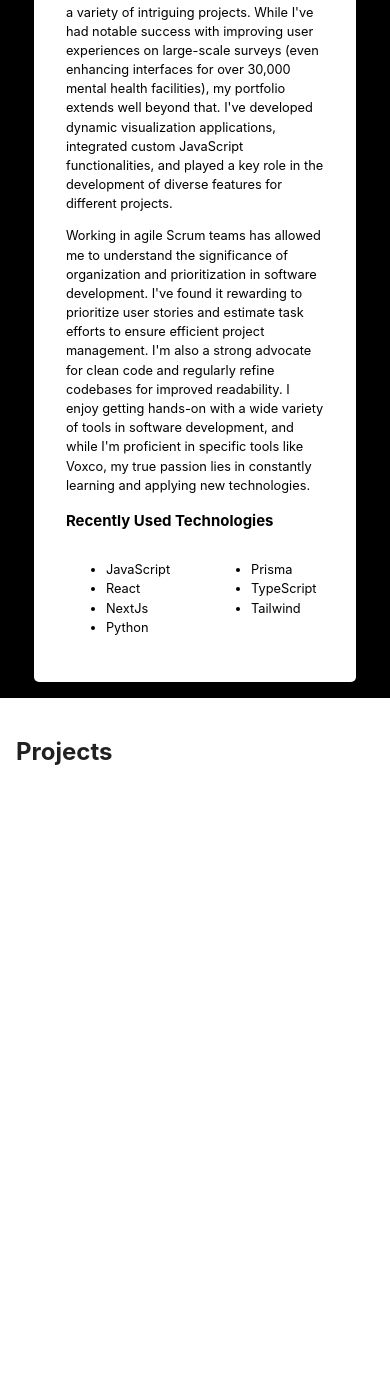
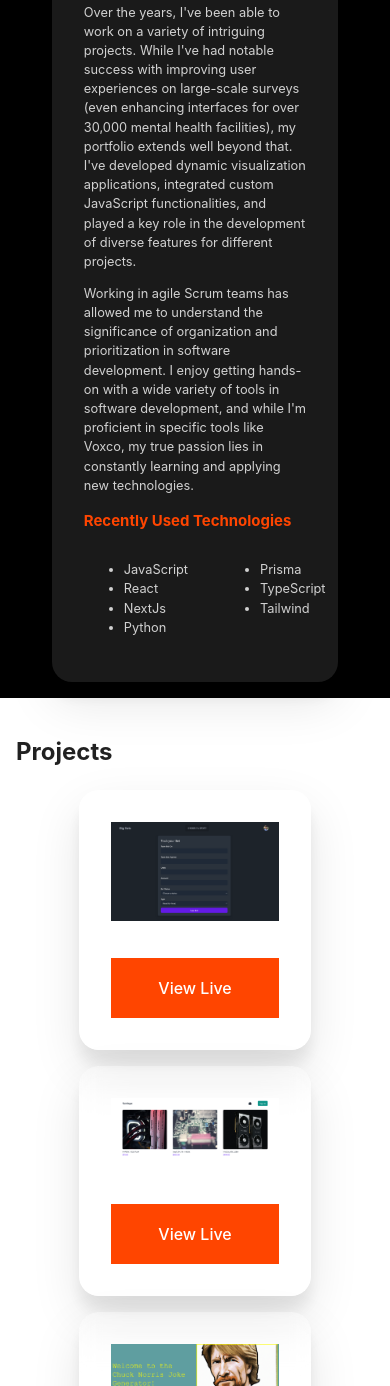
Before and after one commit to aalejan/Portfolio_NEW, a website built with Vite: page index.html in a window 390 px wide. Shown: the part 1230-2616 px from the top of the page. Built offline with nearby package versions, Linux system fonts and the light colour scheme.

Commit message:
created cards for each project that includes live link

```diff
--- a/index.html
+++ b/index.html
@@ -51,13 +51,10 @@
           <p>
             Working in agile Scrum teams has allowed me to understand the
             significance of organization and prioritization in software
-            development. I've found it rewarding to prioritize user stories and
-            estimate task efforts to ensure efficient project management. I'm
-            also a strong advocate for clean code and regularly refine codebases
-            for improved readability. I enjoy getting hands-on with a wide
-            variety of tools in software development, and while I'm proficient
-            in specific tools like Voxco, my true passion lies in constantly
-            learning and applying new technologies.
+            development. I enjoy getting hands-on with a wide variety of tools
+            in software development, and while I'm proficient in specific tools
+            like Voxco, my true passion lies in constantly learning and applying
+            new technologies.
           </p>
 
           <h3>Recently Used Technologies</h3>
@@ -83,7 +80,25 @@
     </section>
     <section id="projects">
       <h2>Projects</h2>
-      <!-- Add your projects here -->
+      <div class="project-container">
+         <div class="project-card">
+    <img src="BigBets.png" alt="Project 1" />
+    <p><project-description></p>
+    <a href="https://betting-site-yik4.vercel.app/" target="_blank" class="button">View Live</a>
+  </div>
+   <div class="project-card">
+    <img src="TechDepot.png" alt="Project 1" />
+    <p><project-description></p>
+    <a href="https://nextjs-project-ecommerce.vercel.app/" target="_blank" class="button">View Live</a>
+  </div>
+           <div class="project-card">
+    <img src="ChuckNorris.png" alt="Project 1" />
+    <p><project-description></p>
+    <a href="https://chucknorrisrocks.com" target="_blank" class="button">View Live</a>
+  </div>
+      </div>
+
+
     </section>
     <section id="contact">
       <h2>Contact Me</h2>
--- a/style.css
+++ b/style.css
@@ -125,19 +125,66 @@ nav > ul {
 }
 
 .card {
-  color: black;
-  box-shadow: 0 4px 8px 0 rgba(0, 0, 0, 0.2);
+  color: #333;
+  box-shadow: 0 20px 50px rgba(0, 0, 0, 0.1), 0 15px 15px rgba(0, 0, 0, 0.07);
   transition: 0.3s;
-  width: 90%; /* Mobile-first design: set this to be suitable for mobile view */
-  margin: 0 auto;
+  width: 80%;
   font-size: 0.8rem;
-  border-radius: 5px;
+  margin: auto;
+  border-radius: 20px;
   padding: 2rem;
-  background-color: white;
+  background-color: rgba(255, 255, 255, 0.1);
+  backdrop-filter: blur(10px);
 }
 
 .card:hover {
-  box-shadow: 0 8px 16px 0 rgba(0, 0, 0, 0.2);
+  box-shadow: 0 30px 60px rgba(0, 0, 0, 0.15), 0 25px 25px rgba(0, 0, 0, 0.1);
+}
+
+.card h4,
+.card p,
+.card ul {
+  color: rgba(255, 255, 255, 0.8); /* white text with some transparency */
+}
+.card h2,
+.card h3 {
+  color: orangered;
+}
+
+.project-card {
+  color: #333;
+  box-shadow: 0 20px 50px rgba(0, 0, 0, 0.1), 0 15px 15px rgba(0, 0, 0, 0.07);
+  transition: 0.3s;
+  width: 65%;
+  font-size: 0.8rem;
+  margin: auto;
+  border-radius: 20px;
+  padding: 2rem;
+  background-color: rgba(255, 255, 255, 0.1);
+  backdrop-filter: blur(10px);
+  text-align: center;
+  margin-top: 1rem;
+}
+
+.project-card:hover {
+  box-shadow: 0 30px 60px rgba(0, 0, 0, 0.15), 0 25px 25px rgba(0, 0, 0, 0.1);
+}
+
+.project-card img {
+  width: 100%;
+  height: auto;
+  margin-bottom: 1rem;
+}
+
+.project-card p {
+  color: rgba(255, 255, 255, 0.8); /* white text with some transparency */
+}
+
+.project-card a.button {
+  color: white;
+  border: 2px solid orangered;
+  display: block;
+  margin: 1rem auto 0;
 }
 
 /* Then, as screen size increases, adjust layout */
```
Also changed, not shown: public/BigBets.png (added), public/ChuckNorris.png (added), public/Crypto.png (added), public/TechDepot.png (added), 2 other files.
